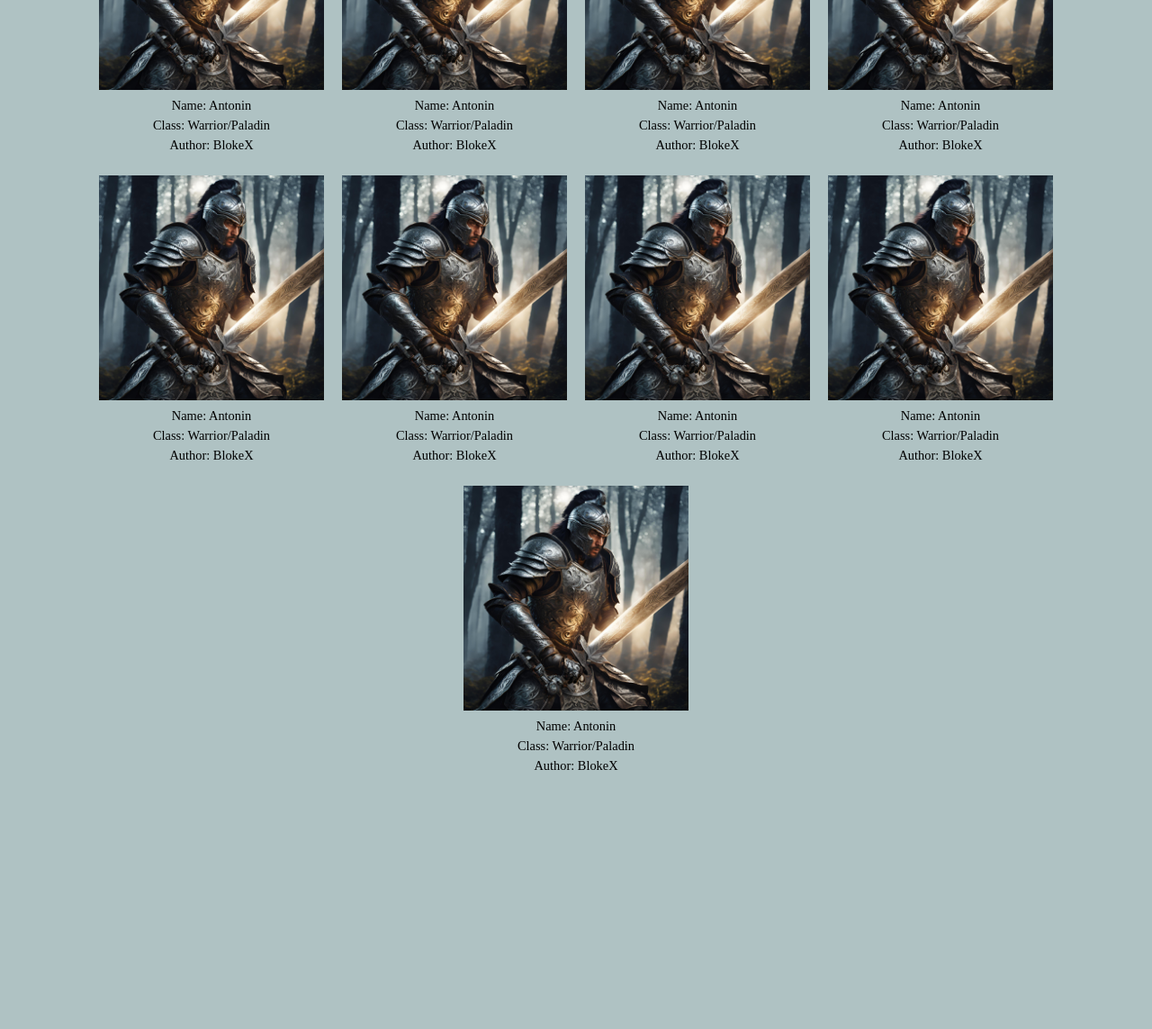
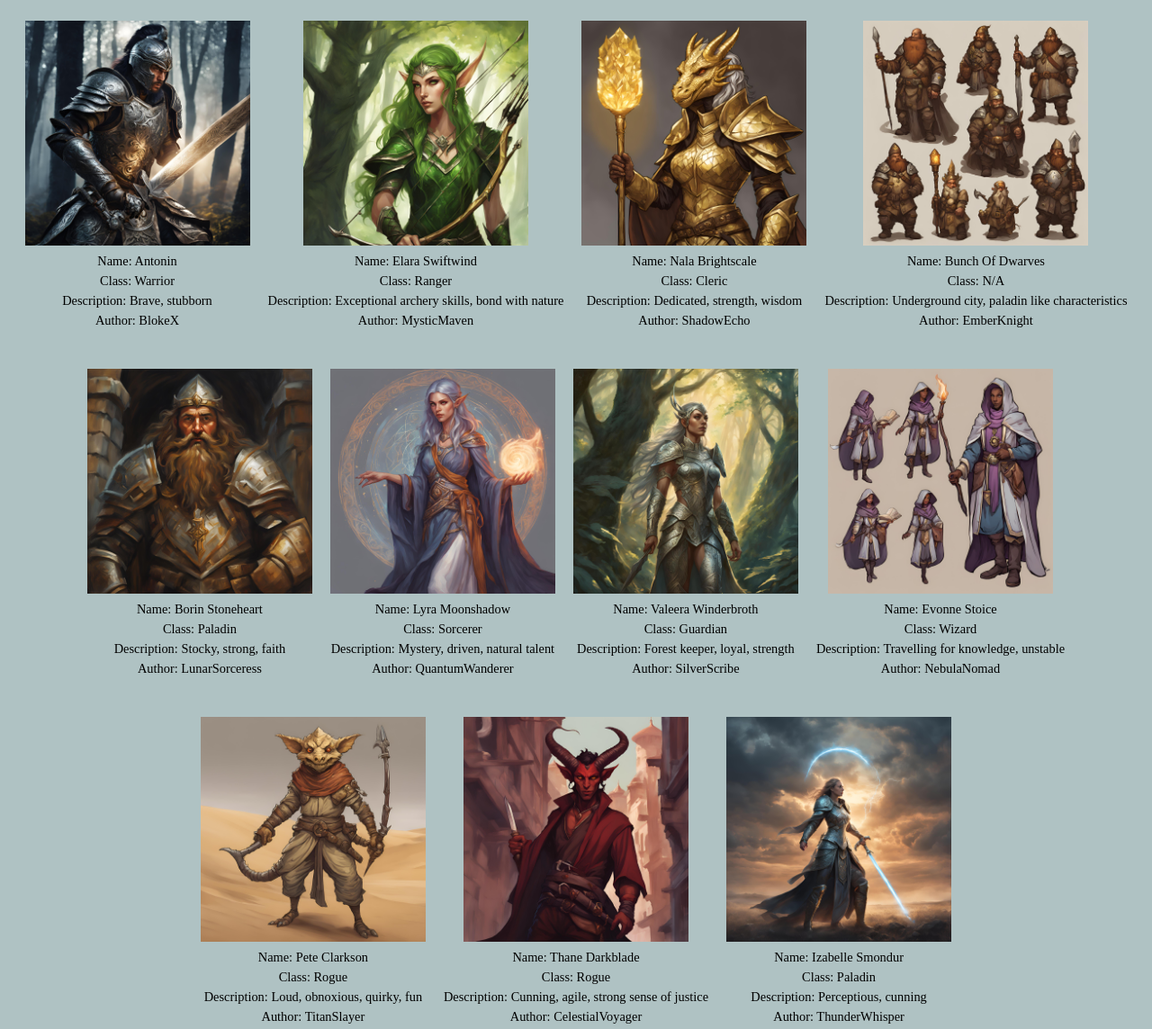
Before and after one commit to MarekJedinak/VAIIko, a plain HTML site: page charactersPage.html in a window 1280 px wide. Shown: the part 366-1510 px from the top of the page at 90% size. Before the commit the page ends 1231 px from the top, so only its background shows below. Drawn offline with Linux system fonts and the light colour scheme.

Commit message:
Pridanie kontentu do characters

```diff
--- a/charactersPage.html
+++ b/charactersPage.html
@@ -22,60 +22,84 @@
     </ul>
 </nav>
 <div class="telo">
+    <h3 class="nadpis-characters">Characters</h3>
     <div class="list-of-characters">
         <div class="item">
             <img src="images/character1.jpg" alt="character1">
             <p>Name: Antonin</p>
-            <p>Class: Warrior/Paladin</p>
+            <p>Class: Warrior</p>
+            <p>Description: Brave, stubborn</p>
             <p>Author: BlokeX</p>
         </div>
         <div class="item">
-            <img src="images/character1.jpg" alt="character2">
-            <p>Name: Antonin</p>
-            <p>Class: Warrior/Paladin</p>
-            <p>Author: BlokeX</p>
+            <img src="images/character2.jpg" alt="character2">
+            <p>Name: Elara Swiftwind</p>
+            <p>Class: Ranger</p>
+            <p>Description: Exceptional archery skills, bond with nature</p>
+            <p>Author: MysticMaven</p>
         </div>
         <div class="item">
-            <img src="images/character1.jpg" alt="character3">
-            <p>Name: Antonin</p>
-            <p>Class: Warrior/Paladin</p>
-            <p>Author: BlokeX</p>
+            <img src="images/character3.jpg" alt="character3">
+            <p>Name: Nala Brightscale</p>
+            <p>Class: Cleric</p>
+            <p>Description: Dedicated, strength, wisdom</p>
+            <p>Author: ShadowEcho</p>
         </div>
         <div class="item">
-            <img src="images/character1.jpg" alt="character4">
-            <p>Name: Antonin</p>
-            <p>Class: Warrior/Paladin</p>
-            <p>Author: BlokeX</p>
+            <img src="images/character4.jpg" alt="character4">
+            <p>Name: Bunch Of Dwarves</p>
+            <p>Class: N/A</p>
+            <p>Description: Underground city, paladin like characteristics</p>
+            <p>Author: EmberKnight</p>
         </div>
         <div class="item">
-            <img src="images/character1.jpg" alt="character5">
-            <p>Name: Antonin</p>
-            <p>Class: Warrior/Paladin</p>
-            <p>Author: BlokeX</p>
+            <img src="images/character5.jpg" alt="character5">
+            <p>Name: Borin Stoneheart</p>
+            <p>Class: Paladin</p>
+            <p>Description: Stocky, strong, faith</p>
+            <p>Author: LunarSorceress</p>
         </div>
         <div class="item">
-            <img src="images/character1.jpg" alt="character5">
-            <p>Name: Antonin</p>
-            <p>Class: Warrior/Paladin</p>
-            <p>Author: BlokeX</p>
+            <img src="images/character6.jpg" alt="character6">
+            <p>Name: Lyra Moonshadow</p>
+            <p>Class: Sorcerer</p>
+            <p>Description: Mystery, driven, natural talent</p>
+            <p>Author: QuantumWanderer</p>
         </div>
         <div class="item">
-            <img src="images/character1.jpg" alt="character5">
-            <p>Name: Antonin</p>
-            <p>Class: Warrior/Paladin</p>
-            <p>Author: BlokeX</p>
+            <img src="images/character7.jpg" alt="character7">
+            <p>Name: Valeera Winderbroth</p>
+            <p>Class: Guardian</p>
+            <p>Description: Forest keeper, loyal, strength</p>
+            <p>Author: SilverScribe</p>
         </div>
         <div class="item">
-            <img src="images/character1.jpg" alt="character5">
-            <p>Name: Antonin</p>
-            <p>Class: Warrior/Paladin</p>
-            <p>Author: BlokeX</p>
+            <img src="images/character8.jpg" alt="character8">
+            <p>Name: Evonne Stoice</p>
+            <p>Class: Wizard</p>
+            <p>Description: Travelling for knowledge, unstable</p>
+            <p>Author: NebulaNomad</p>
         </div>
         <div class="item">
-            <img src="images/character1.jpg" alt="character5">
-            <p>Name: Antonin</p>
-            <p>Class: Warrior/Paladin</p>
-            <p>Author: BlokeX</p>
+            <img src="images/character9.jpg" alt="character9">
+            <p>Name: Pete Clarkson</p>
+            <p>Class: Rogue</p>
+            <p>Description: Loud, obnoxious, quirky, fun</p>
+            <p>Author: TitanSlayer</p>
+        </div>
+        <div class="item">
+            <img src="images/character10.jpg" alt="character10">
+            <p>Name: Thane Darkblade</p>
+            <p>Class: Rogue</p>
+            <p>Description: Cunning, agile, strong sense of justice</p>
+            <p>Author: CelestialVoyager</p>
+        </div>
+        <div class="item">
+            <img src="images/character11.jpg" alt="character11">
+            <p>Name: Izabelle Smondur</p>
+            <p>Class: Paladin</p>
+            <p>Description: Perceptious, cunning</p>
+            <p>Author: ThunderWhisper</p>
         </div>
     </div>
 </div>
--- a/css/charactersPage.css
+++ b/css/charactersPage.css
@@ -4,6 +4,10 @@
     justify-content: center;
     align-items: center;
     text-align: center;
+}
+.telo h3 {
+    border-bottom: 2px solid black;
+    font-size: 2rem;
 }
 .list-of-characters {
     display: flex;
@@ -15,6 +19,7 @@
     gap: 20px;
 }
 .item {
+    padding-top: 20px;
     text-align: center;
 }
 .item img{
@@ -26,3 +31,9 @@
     margin: 5px 0;
     font-size: 0.9rem;
 }
+
+@media only screen and (min-width: 768px) {
+    .telo h3 {
+        font-size: 3rem;
+    }
+}
--- a/css/homePage.css
+++ b/css/homePage.css
@@ -7,6 +7,7 @@
     flex-direction: row;
 
 }
+
 .character-of-the-day, .popis-stranky {
     box-sizing: border-box;
     width: 100%;
--- a/css/style.css
+++ b/css/style.css
@@ -32,7 +32,7 @@ body, html {
     top: 50%;
     left: 50%;
     transform: translate(-50%, -50%);
-    color: black;
+    color: #c9101c;
     font-size: 3rem;
     font-family: ui-sans-serif;
     z-index: 1;
```
Also changed, not shown: images/character10.jpg (added), images/character11.jpg (added), images/character2.jpg (added), images/character3.jpg (added), images/character4.jpg (added), images/character5.jpg (added), images/character6.jpg (added), images/character7.jpg (added), images/character8.jpg (added), images/character9.jpg (added).
